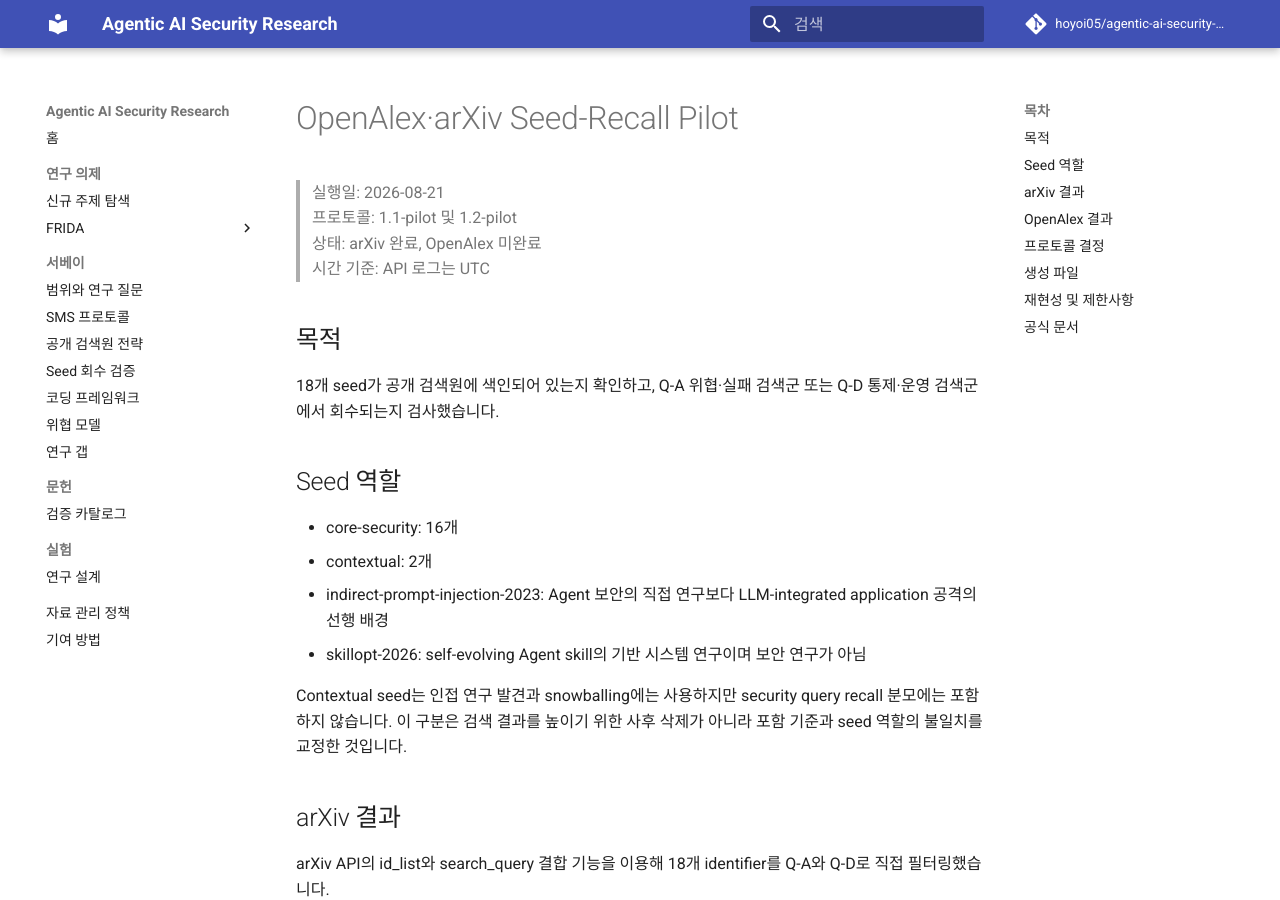
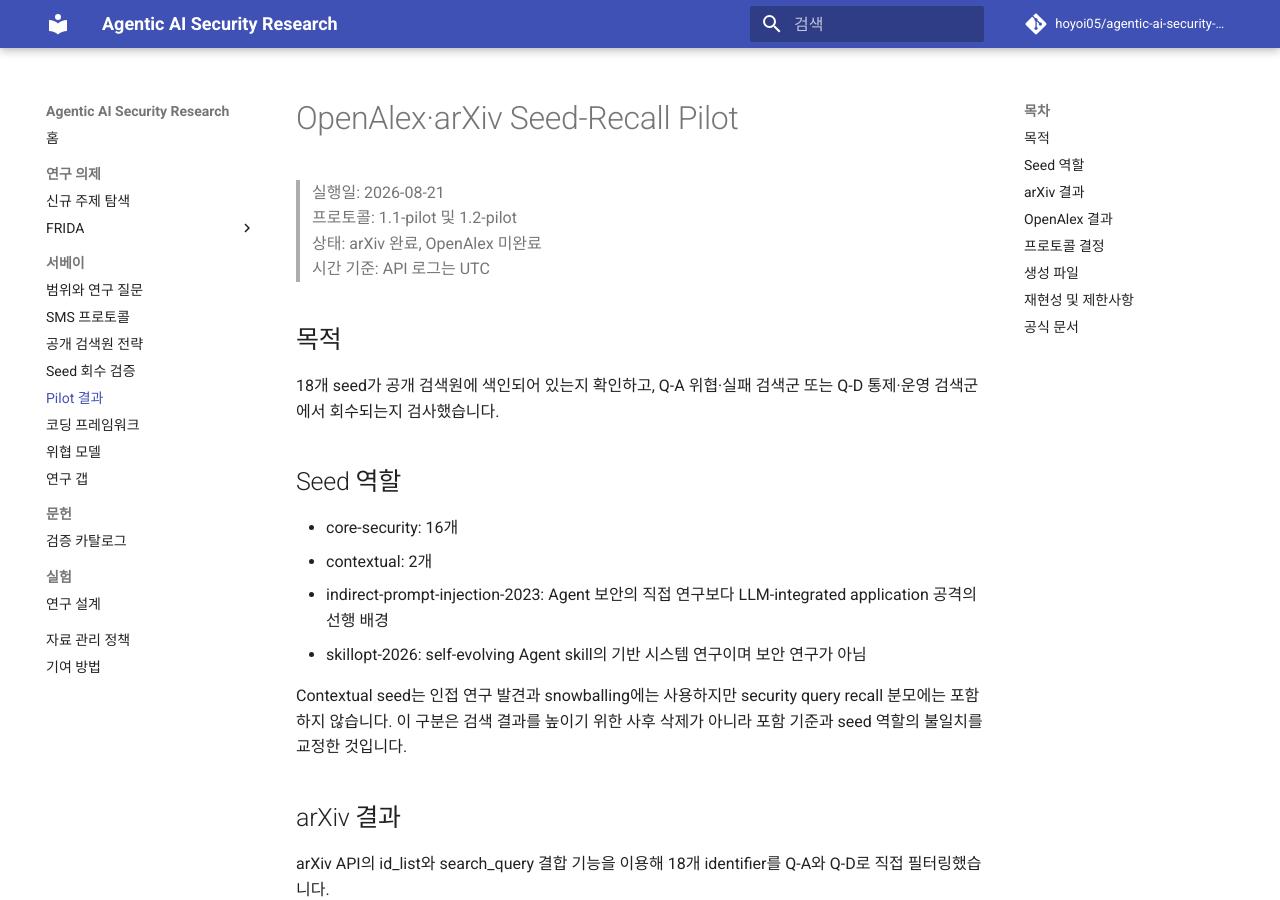
Before and after one commit to hoyoi05/agentic-ai-security-research, an MkDocs documentation site: the page built from docs/survey/pilot-results.md, in a window 1280 px wide and 900 px high. Built offline with MkDocs 1.6.1 and Material for MkDocs 9.7.7, drawn with Linux system fonts in a browser that asks for light colours; comment, search, counter and statistics services are not loaded.

Commit message:
docs: add pilot results to navigation

```diff
--- a/mkdocs.yml
+++ b/mkdocs.yml
@@ -33,6 +33,7 @@
       - SMS 프로토콜: survey/protocol.md
       - 공개 검색원 전략: survey/search-strategy.md
       - Seed 회수 검증: survey/seed-validation.md
+      - Pilot 결과: survey/pilot-results.md
       - 코딩 프레임워크: survey/coding-framework.md
       - 위협 모델: survey/threat-model.md
       - 연구 갭: survey/research-gaps.md
```
